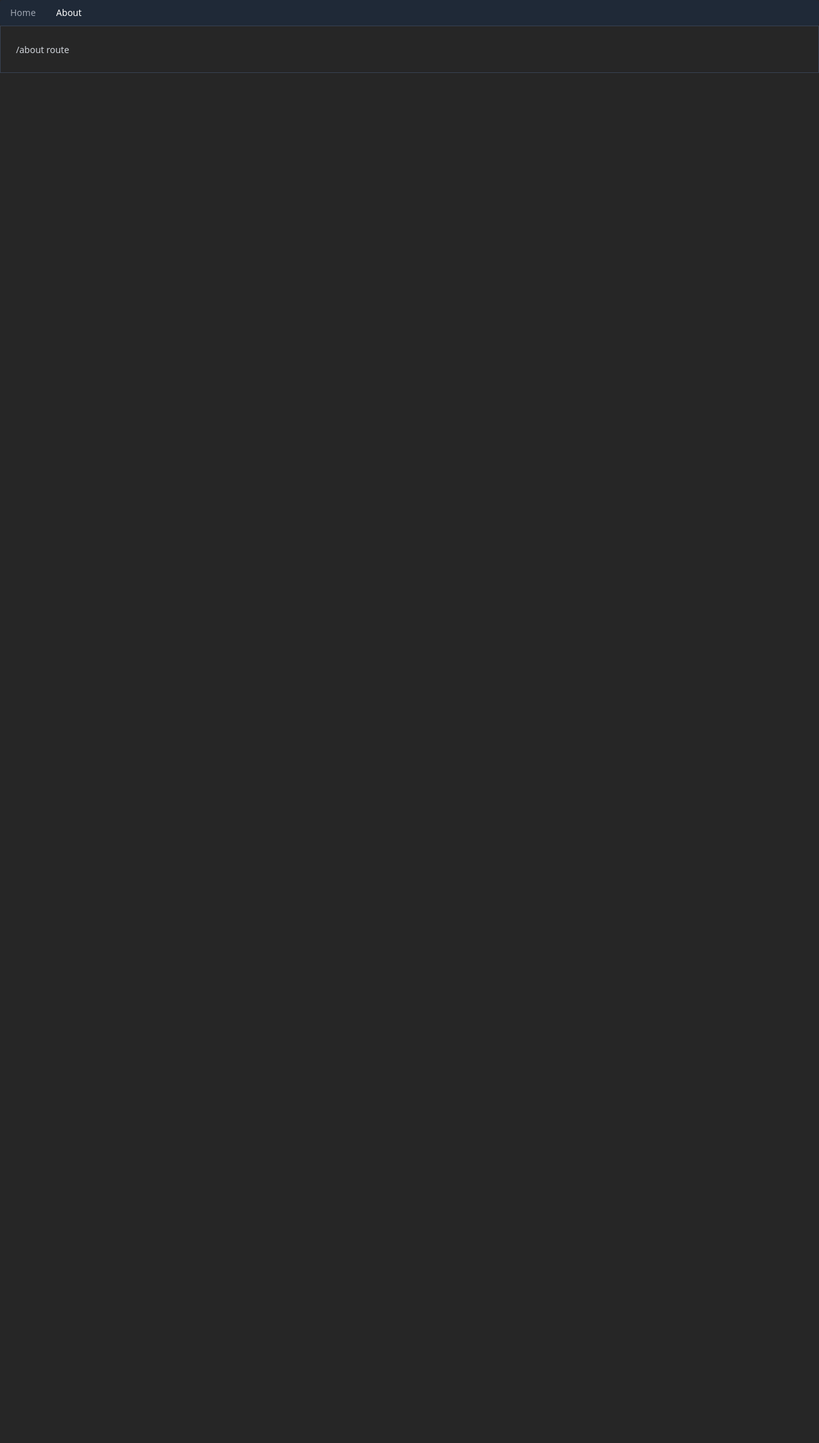
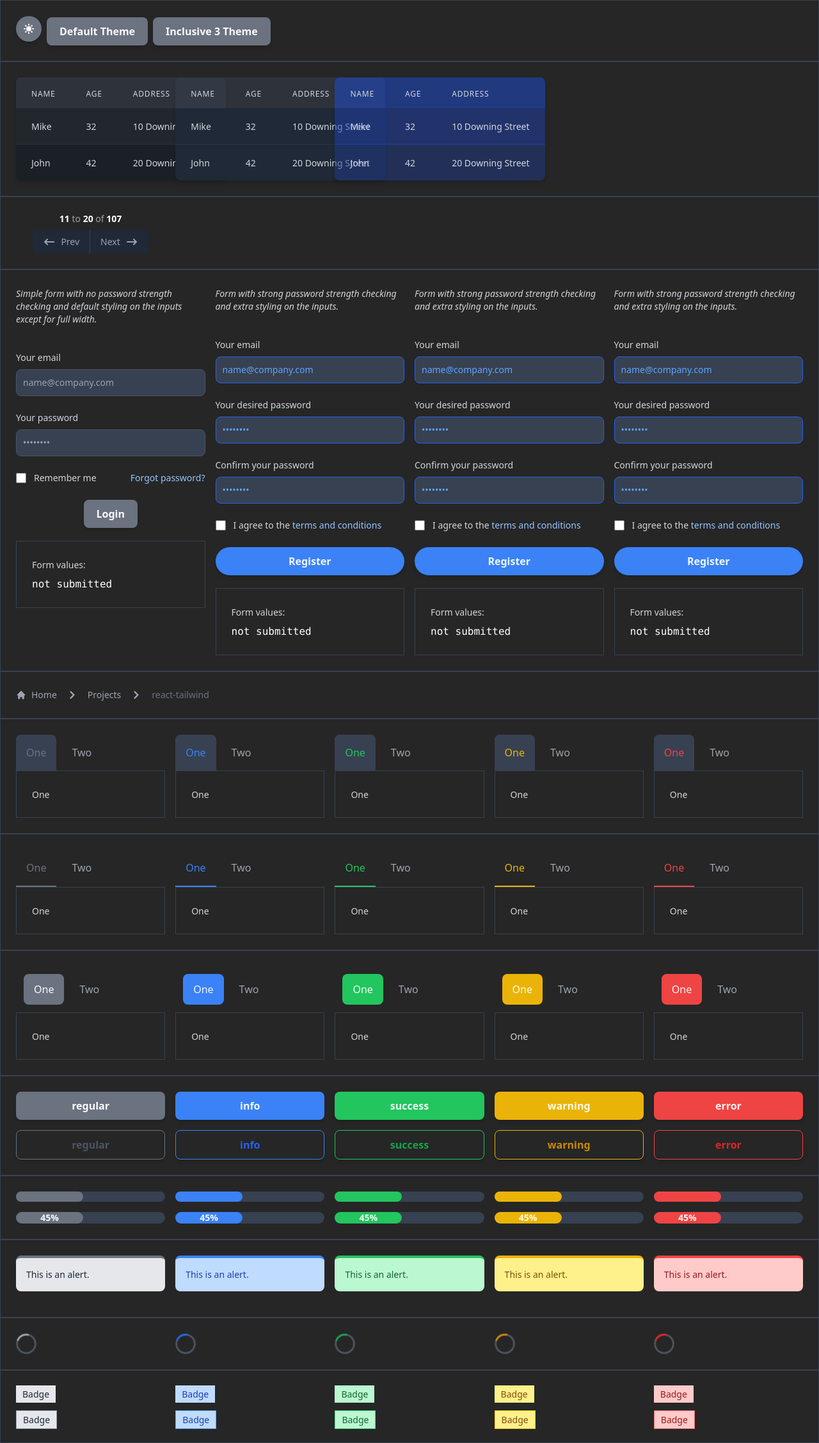
Before and after one commit to edadma/react-tailwind, a React (Create React App) app: page /about in a window 1280 px wide. Shown: the whole page at 64% size. Before the commit the page ends 800 px from the top, so only its background shows below. Built offline with nearby package versions, Linux system fonts and the light colour scheme.

Commit message:
recode Spinner

```diff
--- a/src/Spinner.tsx
+++ b/src/Spinner.tsx
@@ -2,27 +2,35 @@ import React from 'react'
 import { colorClass, sizeClass, useTheme } from './ThemeProvider'
 import { Color, Size } from './types'
 
-interface SpinnerProps
-  extends React.DetailedHTMLProps<React.HTMLAttributes<HTMLDivElement>, HTMLDivElement> {
+interface SpinnerProps {
   color?: Color
   size?: Size
 }
 
-export const Spinner: React.FC<SpinnerProps> = ({ children, color, size, ...other }) => {
+export const Spinner: React.FC<SpinnerProps> = ({ color, size }) => {
   const { theme } = useTheme()
 
   return (
-    <div
-      style={{ borderTopColor: 'transparent' }}
-      className={`${sizeClass(theme, 'spinner', size, 'text')} ${colorClass(
+    <svg
+      role="status"
+      className={`${theme.component.spinner.style} ${sizeClass(
         theme,
         'spinner',
-        color,
-        'div'
-      )} ${theme.component.spinner.style}`}
-      {...other}
+        size,
+        'height'
+      )} ${colorClass(theme, 'spinner', color, 'svg')}`}
+      viewBox="0 0 100 101"
+      fill="none"
+      xmlns="http://www.w3.org/2000/svg"
     >
-      {children}
-    </div>
+      <path
+        d="M100 50.5908C100 78.2051 77.6142 100.591 50 100.591C22.3858 100.591 0 78.2051 0 50.5908C0 22.9766 22.3858 0.59082 50 0.59082C77.6142 0.59082 100 22.9766 100 50.5908ZM9.08144 50.5908C9.08144 73.1895 27.4013 91.5094 50 91.5094C72.5987 91.5094 90.9186 73.1895 90.9186 50.5908C90.9186 27.9921 72.5987 9.67226 50 9.67226C27.4013 9.67226 9.08144 27.9921 9.08144 50.5908Z"
+        fill="currentColor"
+      />
+      <path
+        d="M93.9676 39.0409C96.393 38.4038 97.8624 35.9116 97.0079 33.5539C95.2932 28.8227 92.871 24.3692 89.8167 20.348C85.8452 15.1192 80.8826 10.7238 75.2124 7.41289C69.5422 4.10194 63.2754 1.94025 56.7698 1.05124C51.7666 0.367541 46.6976 0.446843 41.7345 1.27873C39.2613 1.69328 37.813 4.19778 38.4501 6.62326C39.0873 9.04874 41.5694 10.4717 44.0505 10.1071C47.8511 9.54855 51.7191 9.52689 55.5402 10.0491C60.8642 10.7766 65.9928 12.5457 70.6331 15.2552C75.2735 17.9648 79.3347 21.5619 82.5849 25.841C84.9175 28.9121 86.7997 32.2913 88.1811 35.8758C89.083 38.2158 91.5421 39.6781 93.9676 39.0409Z"
+        fill="currentFill"
+      />
+    </svg>
   )
 }
--- a/src/index.tsx
+++ b/src/index.tsx
@@ -7,7 +7,7 @@ import { NavbarDemo } from './NavbarDemo'
 
 ReactDOM.render(
   <StrictMode>
-    <NavbarDemo />
+    <Demo />
   </StrictMode>,
   document.getElementById('root')
 )
--- a/src/themes/DefaultTheme.ts
+++ b/src/themes/DefaultTheme.ts
@@ -289,15 +289,15 @@ export const DefaultTheme = {
       },
     },
     spinner: {
-      style: 'inline-block w-8 h-8 border-4 border-solid rounded-full animate-spin',
+      style: 'inline mr-2 w-8 h-8 text-gray-200 animate-spin dark:text-gray-600',
       color: {
-        primary: { div: 'border-green-500' },
-        secondary: { div: 'border-blue-500' },
-        regular: { div: 'border-gray-500' },
-        info: { div: 'border-blue-500' },
-        success: { div: 'border-green-500' },
-        warning: { div: 'border-yellow-500' },
-        error: { div: 'border-red-500' },
+        primary: { svg: 'fill-green-600' },
+        secondary: { svg: 'fill-blue-600' },
+        regular: { svg: 'fill-gray-600 dark:fill-gray-400' },
+        info: { svg: 'fill-blue-600' },
+        success: { svg: 'fill-green-600' },
+        warning: { svg: 'fill-yellow-600' },
+        error: { svg: 'fill-red-600' },
       },
       default: { size: 'sm', color: 'regular' },
     },
```
